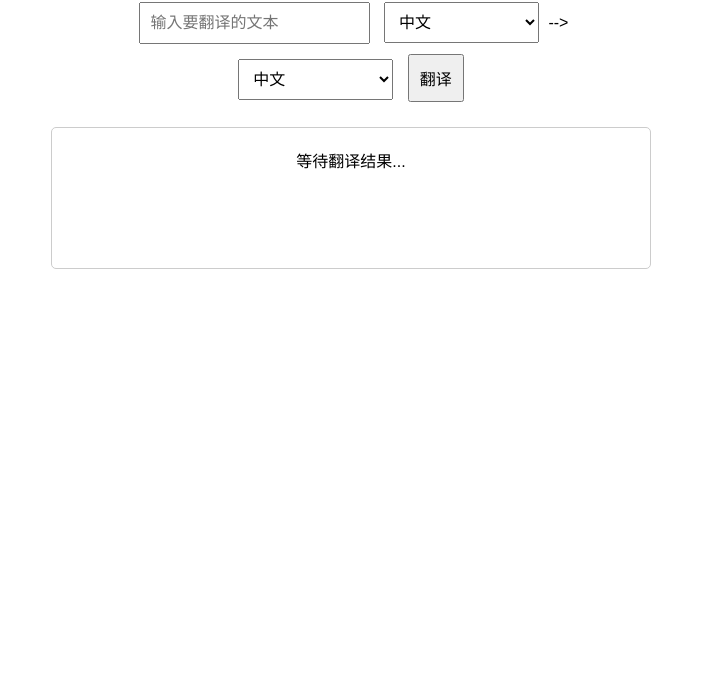
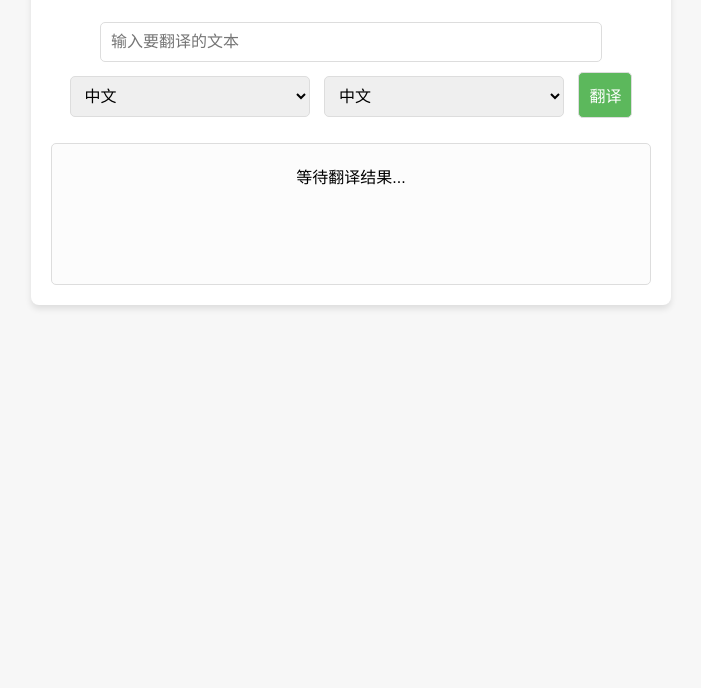
Before and after one commit to HuayongHu/cloudflare_translate, a plain HTML site: page index.html in a window 1280 px wide. Shown: the part 112-800 px from the top of the page, without its empty margins (289-990 px from the left). Drawn offline with Linux system fonts and the light colour scheme.

Commit message:
Update index.html

```diff
--- a/index.html
+++ b/index.html
@@ -1,47 +1,65 @@
 <!DOCTYPE html>
-<html lang="en">
+<html lang="zh">
 <head>
     <meta charset="UTF-8">
-    <meta name="viewport" content="width=device-width, initial-scale=1.0, maximum-scale=1.0, user-scalable=no">
+    <meta name="viewport" content="width=device-width, initial-scale=1.0">
     <title>在线翻译</title>
-    <meta name='description' content='在线翻译,翻译API,Cloudflare,Workers,免费API,免费api,翻译文档'>
     <style>
         body {
-            font-family: Arial, sans-serif;
+            font-family: 'Arial', sans-serif;
             margin: 20px;
             padding: 0;
             display: flex;
             flex-direction: column;
             align-items: center;
+            background-color: #f7f7f7;
         }
-
         .container {
             width: 100%;
             max-width: 600px;
             text-align: center;
+            background: white;
+            padding: 20px;
+            border-radius: 8px;
+            box-shadow: 0 4px 6px rgba(0, 0, 0, 0.1);
         }
-
         input[type="text"], select, button {
             padding: 10px;
             margin: 5px;
             font-size: 16px;
+            border: 1px solid #ddd;
+            border-radius: 5px;
+            outline: none;
         }
-
+        button {
+            background-color: #5cb85c;
+            color: white;
+            cursor: pointer;
+        }
+        button:hover {
+            background-color: #4cae4c;
+        }
         #result {
             margin-top: 20px;
             padding: 20px;
-            border: 1px solid #ccc;
+            border: 1px solid #ddd;
             border-radius: 5px;
             min-height: 100px;
+            background-color: #fcfcfc;
+        }
+        @media (max-width: 600px) {
+            .container {
+                width: 95%;
+            }
         }
     </style>
 </head>
 <body>
-
     <div class="container">
-    <h1>在线翻译</h1>
-    <input type="text" id="inputText" placeholder="输入要翻译的文本">
-    <select id="sourceLanguage">
+        <h1 style="color: #333;">Cloudflare在线翻译</h1>
+        <input type="text" id="inputText" placeholder="输入要翻译的文本" style="width: 80%;">
+        <select id="sourceLanguage" style="width: 40%;">
+            <!-- 语言选项 -->
 <option value="zh">中文</option>
 <option value="en">英语</option>
 <!-- A 开头的语言 -->
@@ -170,8 +188,7 @@
 <option value="zh">中文</option>
 <option value="zu">祖鲁语</option>
         </select>
--->
-    <select id="targetLanguage">
+        <select id="targetLanguage" style="width: 40%;">
 <option value="zh">中文</option>
 <option value="en">英语</option>
 <!-- A 开头的语言 -->
@@ -303,8 +320,6 @@
         <button onclick="translateText()">翻译</button>
         <div id="result">等待翻译结果...</div>
     </div>
-
-<!-- JavaScript代码将放在这里 -->
 <script>
 function translateText() {
     const inputText = document.getElementById('inputText').value;
@@ -327,6 +342,5 @@ function translateText() {
         });
 }
 </script>
-
 </body>
 </html>
```
Lines whose indentation alone changed are shown as unchanged.
